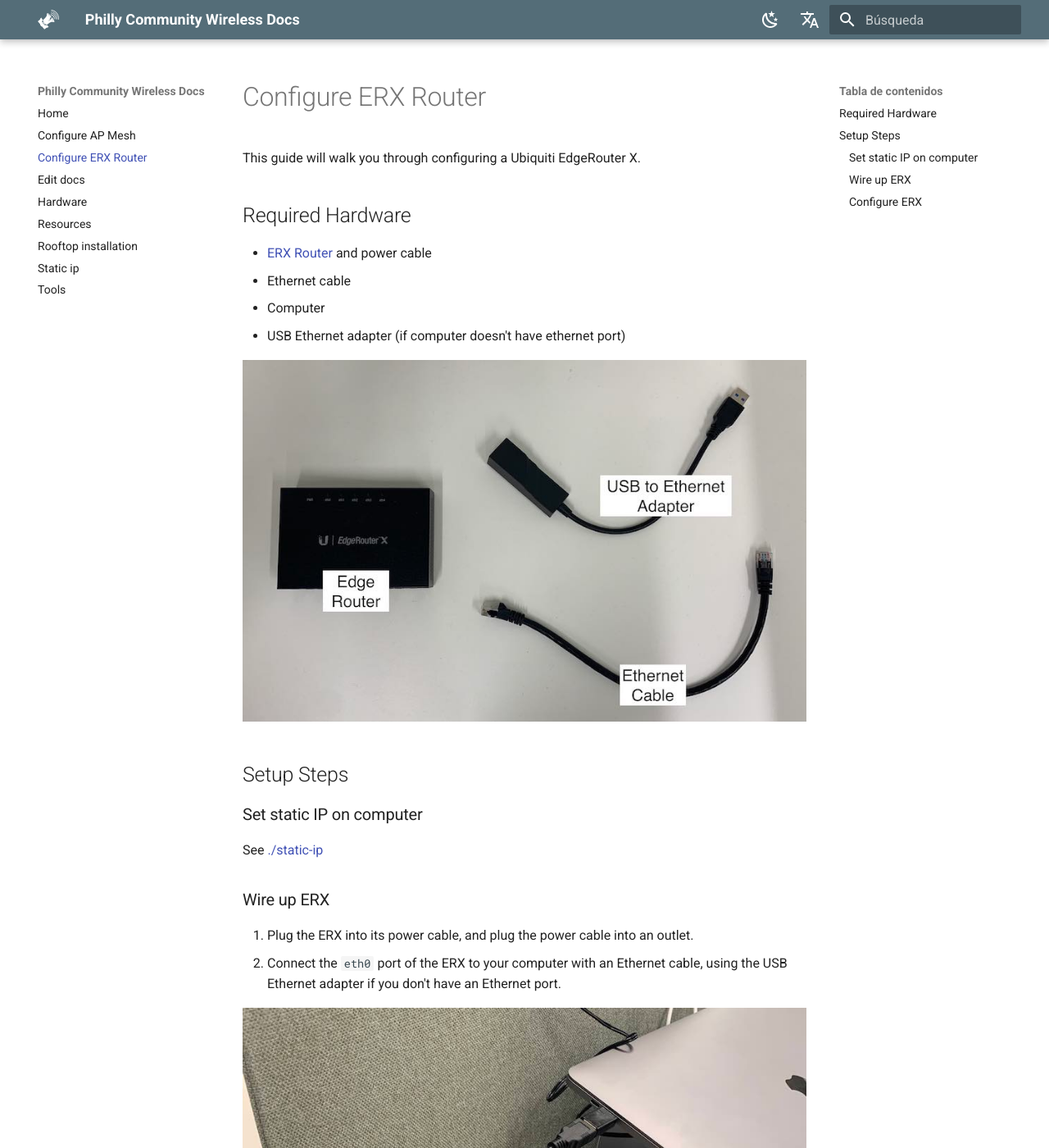
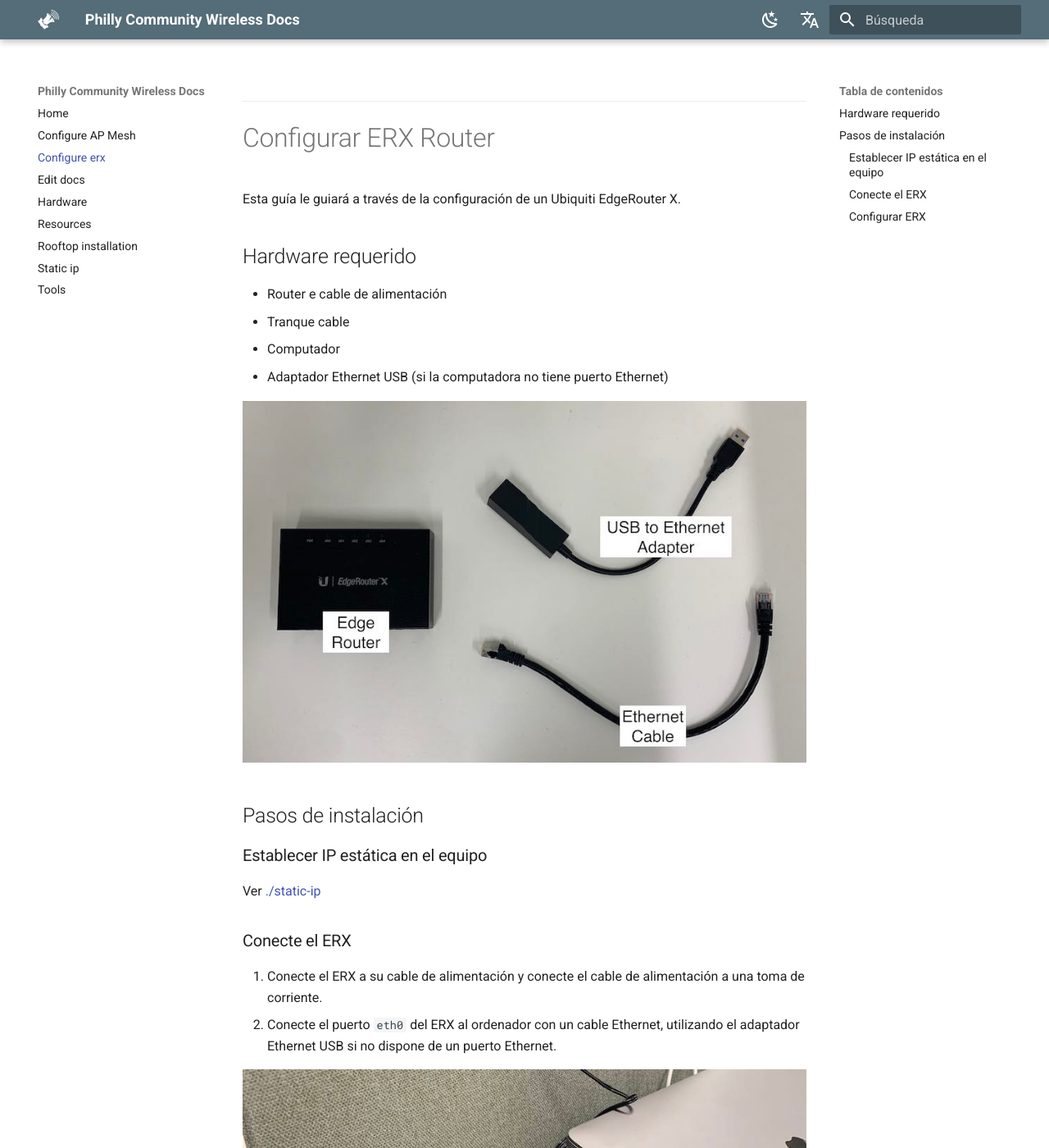
Before and after one commit to phillycommunitywireless/docs-es, an MkDocs documentation site: the page built from docs/configure-erx.md, in a window 1280 px wide and 1400 px high. Shown: the whole window at 82% size. Built offline with MkDocs 1.6.1 and Material for MkDocs 9.7.7, drawn with Linux system fonts in a browser that asks for light colours; comment, search, counter and statistics services are not loaded; some of the changed text lies outside the part shown.

Commit message:
Update from Forestry.io PCW PCW updated docs/configure-erx.md

```diff
--- a/docs/configure-erx.md
+++ b/docs/configure-erx.md
@@ -1,42 +1,43 @@
-# Configure ERX Router
+---
 
-This guide will walk you through configuring a Ubiquiti EdgeRouter X.
+---
+# Configurar ERX Router
 
-## Required Hardware
-- [ERX Router](https://store.ui.com/collections/operator-edgemax-routers/products/edgerouter-x) and power cable
-- Ethernet cable
-- Computer
-- USB Ethernet adapter (if computer doesn't have ethernet port)
+Esta guía le guiará a través de la configuración de un Ubiquiti EdgeRouter X.
+
+## Hardware requerido
+
+* Router e cable de alimentación
+* Tranque cable
+* Computador
+* Adaptador Ethernet USB (si la computadora no tiene puerto Ethernet)
 
 ![Hardware](../assets/images/erx/hardware.jpg)
 
-## Setup Steps
+## Pasos de instalación
 
-### Set static IP on computer
+### Establecer IP estática en el equipo
 
-See [./static-ip](./static-ip.md)
+Ver [./static-ip](./static-ip.md)
 
-### Wire up ERX
+### Conecte el ERX
 
-1. Plug the ERX into its power cable, and plug the power cable into an outlet.
-2. Connect the `eth0` port of the ERX to your computer with an Ethernet cable, using the USB Ethernet adapter if you don't have an Ethernet port.
+1. Conecte el ERX a su cable de alimentación y conecte el cable de alimentación a una toma de corriente.
+2. Conecte el puerto `eth0` del ERX al ordenador con un cable Ethernet, utilizando el adaptador Ethernet USB si no dispone de un puerto Ethernet.
 
 ![Ports](../assets/images/erx/wiring.jpeg)
 ![Ports](../assets/images/erx/eth0.jpeg)
 
-### Configure ERX
+### Configurar ERX
 
-1. Download the [ERX config file](../assets/configs/erx-config.tar.gz)
-2. Navigate to the portal at [https://192.168.1.1](https://192.168.1.1) in your browser
-3. Log into the portal with username `ubnt`, password `ubnt`.
-![Login](../assets/images/erx/login.jpeg)
-
-4. On the `Use wizard?` prompt, press no.
-![Login](../assets/images/erx/wizard.jpeg)
-
-5. Press the `System` tab on the bottom of the page.
-6. Under the `Restore Config` section, press `Upload a file` and select the ERX config file you downloaded.
-![Login](../assets/images/erx/system.jpeg)
-
-7. The ERX will reboot using the new configuration.
-8. That's it! If you need to do more configuration, you can log back into the portal using the username `pcwadmin`, and a password that you can get from the project maintainers.
+1. Descargue el [ERX config file](../assets/configs/erx-config.tar.gz)
+2. Navegue al portal en [https://192.168.1.1](https://192.168.1.1) en su navegador.
+3. Regístrese sesión en el portal con nombre de usuario `ubnt`, contraseña `ubnt`.
+   ![Login](../assets/images/erx/login.jpeg)
+4. En el `Use wizard?` , presione no.
+   ![Login](../assets/images/erx/wizard.jpeg)
+5. Presione la pestaña `System` en la parte inferior de la página.
+6. En la sección `Restore Config` , presione `Upload a file` y seleccione el archivo de configuración de ERX que descargó.
+   ![Login](../assets/images/erx/system.jpeg)
+7. El ERX se reiniciará utilizando la nueva configuración.
+8. ¡Eso es todo! Si necesita realizar más configuración, puede volver a iniciar sesión en el portal utilizando el nombre de usuario `pcwadmin`, y una contraseña que puede obtener de los mantenedores del proyecto.
```
